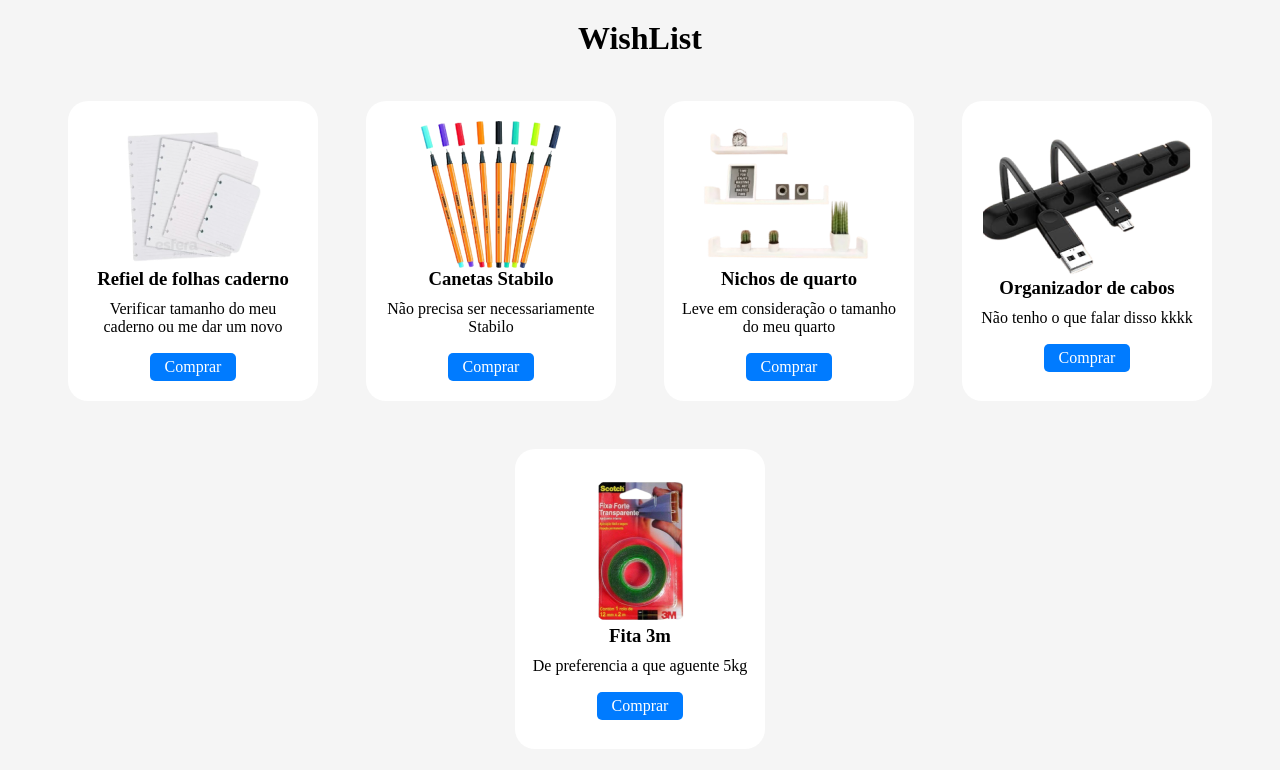
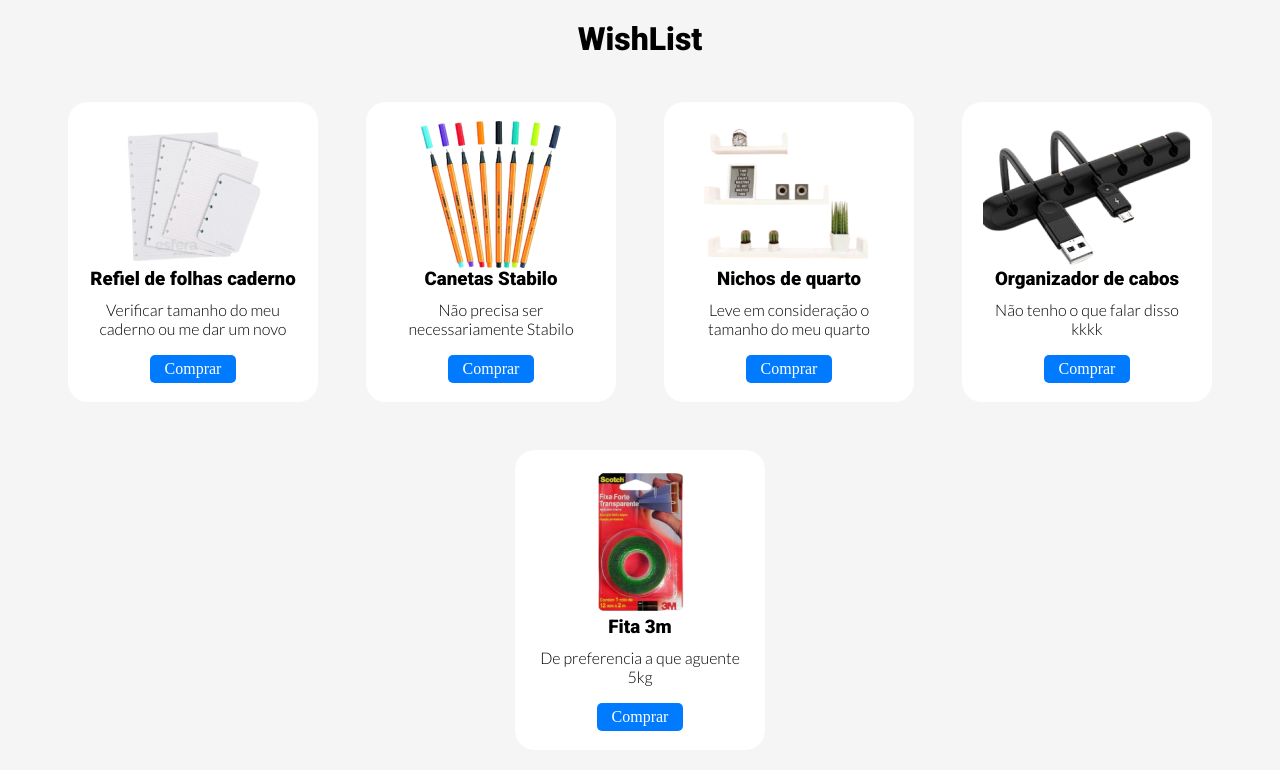
Before and after one commit to MarkingCarlos/Compras, a plain HTML site: page index.html in a window 1280 px wide. Drawn offline with Linux system fonts and the light colour scheme.

Commit message:
adicionando fonts

```diff
--- a/estilo.css
+++ b/estilo.css
@@ -13,6 +13,7 @@
 
 #titulo h1{
     text-align: center;
+    font-family: 'Roboto', sans-serif;
 }
 #containerProdutos {
     /* Define um flex container */
@@ -39,6 +40,7 @@
 }
 .divFixa h3{
     text-align: center;
+    font-family: 'Roboto', sans-serif;
 }
 
 .divFixa a {
@@ -55,4 +57,5 @@
   margin-left: 1.05em;
   margin-right: 1.05em;
   margin-top: 10px;
+  font-family: 'Lato', sans-serif;
 }
--- a/index.html
+++ b/index.html
@@ -4,6 +4,12 @@
     <meta charset="UTF-8">
     <meta name="viewport" content="width=device-width, initial-scale=1.0">
     <title>Document</title>
+    <link rel="preconnect" href="https://fonts.googleapis.com">
+    <link rel="preconnect" href="https://fonts.gstatic.com" crossorigin>
+    <link href="https://fonts.googleapis.com/css2?family=Roboto:wght@900&display=swap" rel="stylesheet">
+    <link rel="preconnect" href="https://fonts.googleapis.com">
+    <link rel="preconnect" href="https://fonts.gstatic.com" crossorigin>
+    <link href="https://fonts.googleapis.com/css2?family=Lato:wght@300&display=swap" rel="stylesheet">
     <link rel="stylesheet" type="text/css" href="estilo.css">
 </head>
 <body>
```
